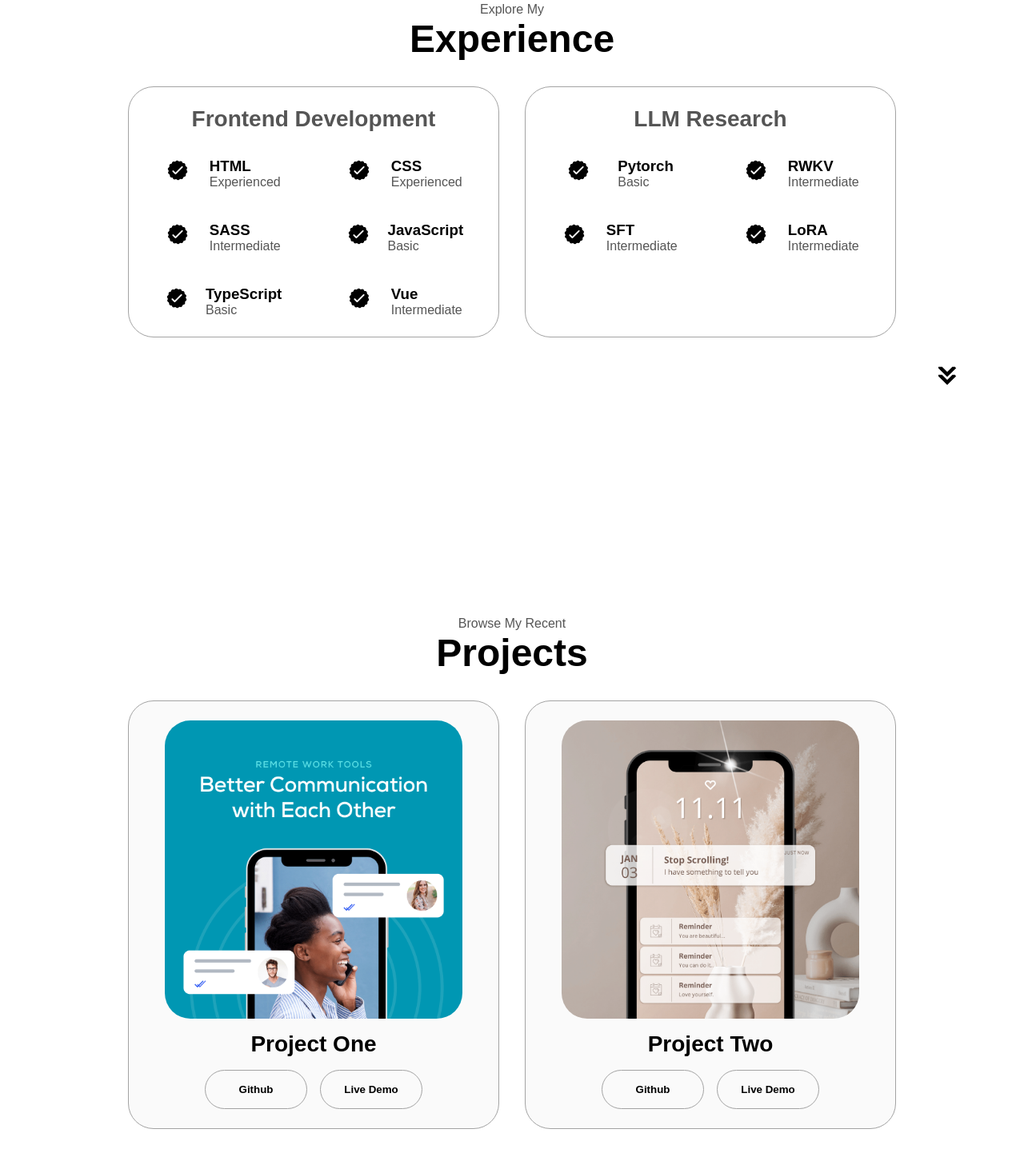
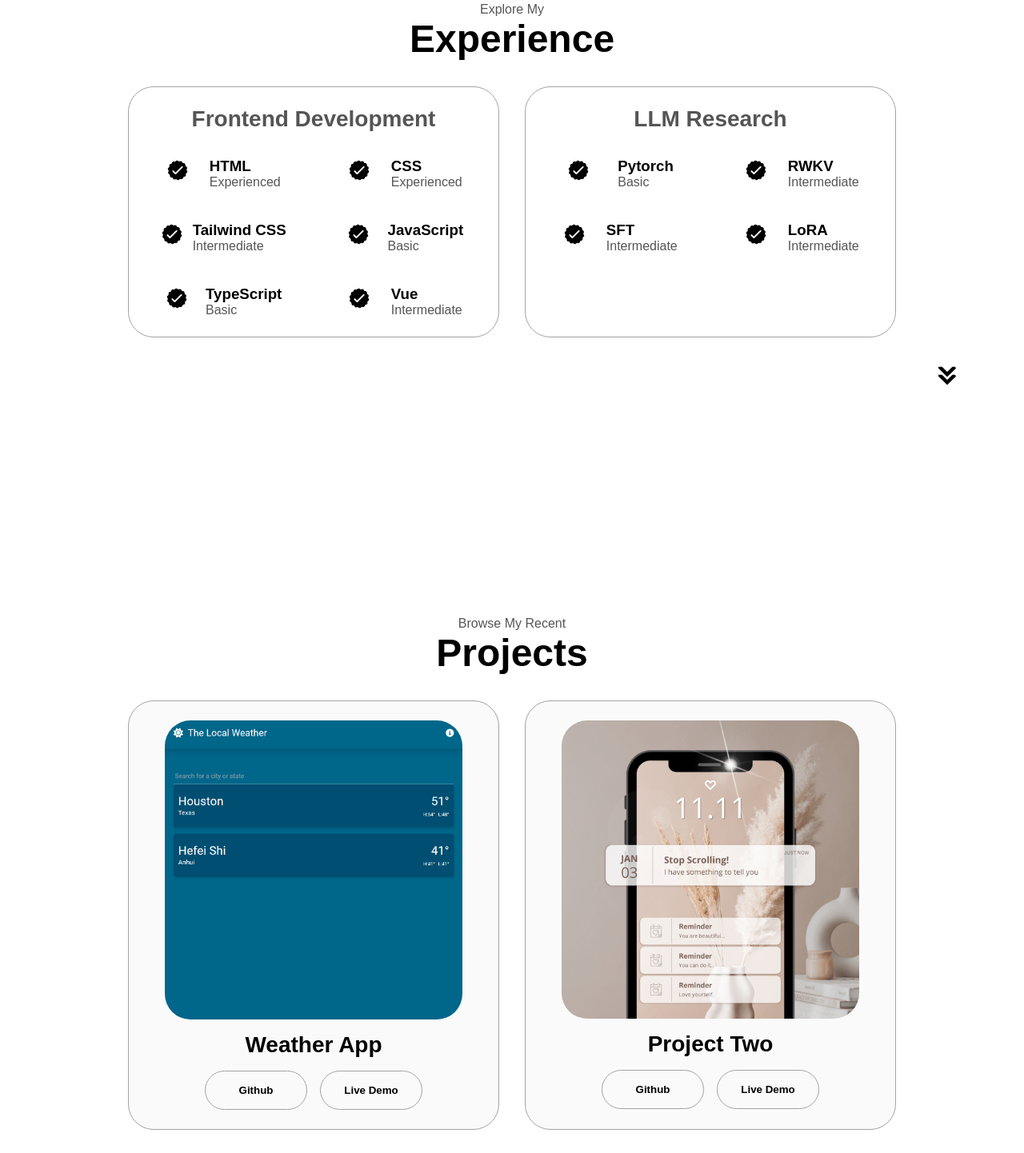
Before and after one commit to mofanh/web-portfolio, a plain HTML site: page index.html in a window 1280 px wide. Shown: the part 1693-3135 px from the top of the page at 80% size. Drawn offline with Linux system fonts and the light colour scheme.

Commit message:
更新Project:Weather App

```diff
--- a/index.html
+++ b/index.html
@@ -173,7 +173,7 @@
                   class="icon"
                 />
                 <div>
-                  <h3>SASS</h3>
+                  <h3>Tailwind CSS</h3>
                   <p>Intermediate</p>
                 </div>
               </article>
@@ -278,22 +278,22 @@
           <div class="details_container color_container">
             <div class="article_container">
               <img
-                src="./assets/temp/project-1.png"
+                src="./assets/projects/Weather_App.png"
                 alt="Project 1"
                 class="project_img"
               />
             </div>
-            <h2 class="experience_sub_title project_title">Project One</h2>
+            <h2 class="experience_sub_title project_title">Weather App</h2>
             <div class="btn-container">
               <button
                 class="btn btn-color-2 project_btn"
-                onclick="location.href='https://github.com/'"
+                onclick="location.href='https://github.com/mofanh/Weather_App'"
               >
                 Github
               </button>
               <button
                 class="btn btn-color-2 project_btn"
-                onclick="location.href='https://github.com/'"
+                onclick="location.href='https://mofanh.github.io/Weather_App/'"
               >
                 Live Demo
               </button>
```
Also changed, not shown: assets/projects/Weather_App.png (added).
